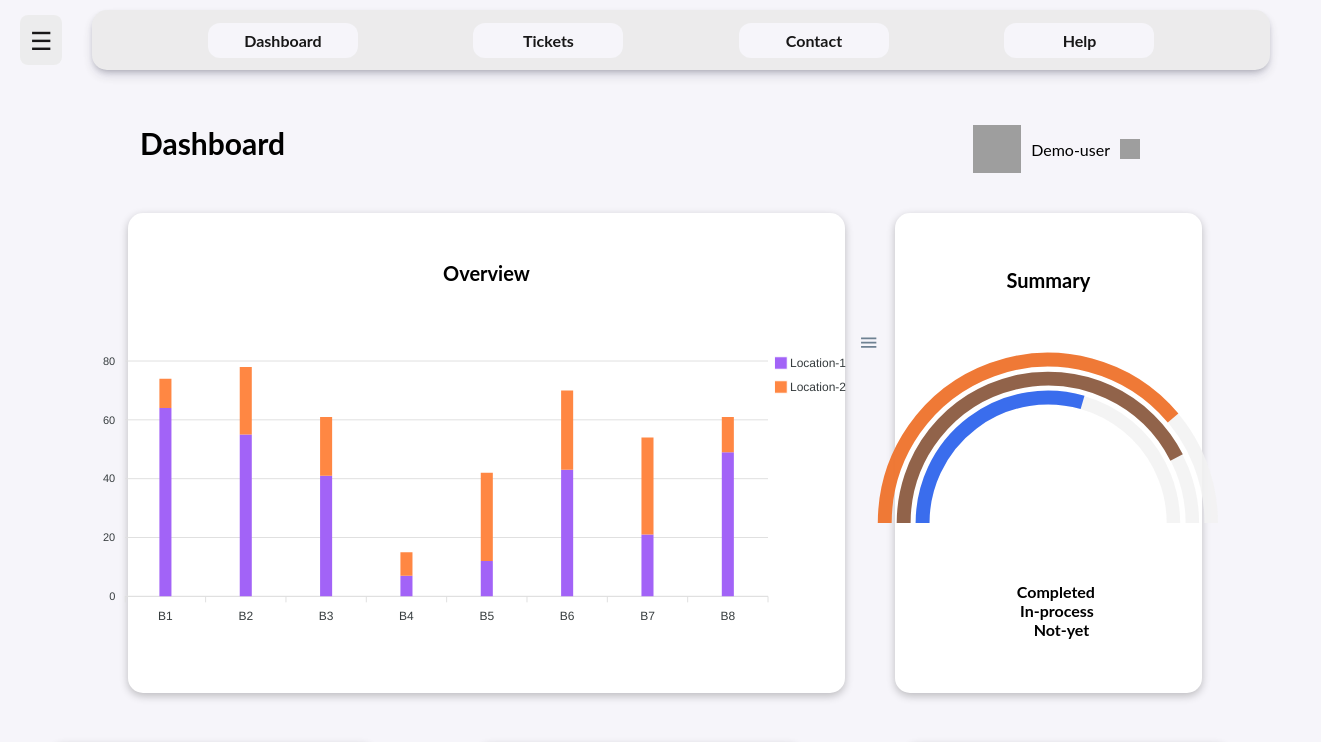
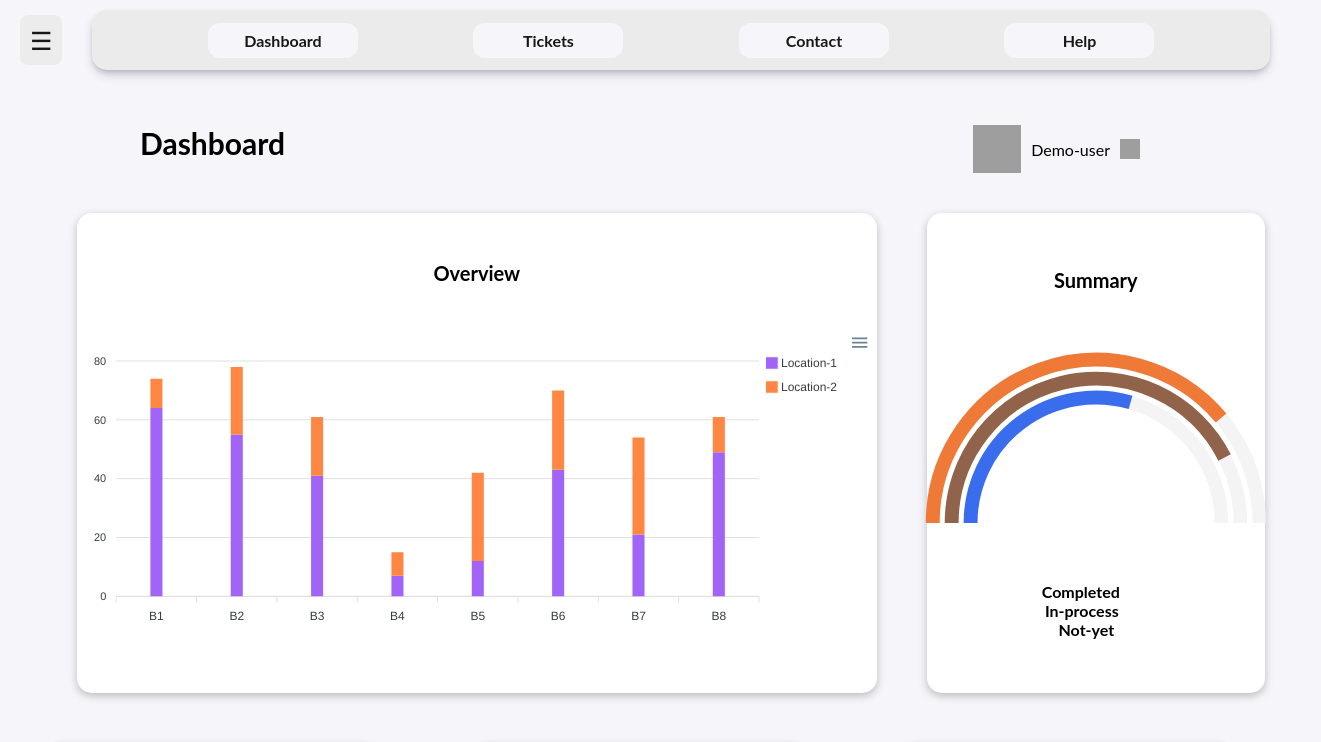
Before and after one commit to pradeep-08/dash-board-kriti, a React (Create React App) app: page / in a window 1280 px wide. Shown: the top 742 px of the page, 1321 px wide, since content can reach past the window. Built offline with nearby package versions, Linux system fonts and the light colour scheme; grey boxes are pictures that could not be loaded.

Commit message:
Update chart.css

```diff
--- a/src/pages/chart.css
+++ b/src/pages/chart.css
@@ -1,4 +1,5 @@
 .master-container {
+  width: 100%;
   display: grid;
   grid-template-columns: 100% 1fr;
   padding-top: 15px;
@@ -11,7 +12,7 @@
   align-items: center;
   background-color: #f6f5fa;
   height: 500px;
-  width: 80%;
+  width: 88%;
   gap: 50px;
 }
 
@@ -20,7 +21,7 @@
   align-items: center;
   justify-content: center;
   height: 480px;
-  width: 70%;
+  width: 90%;
   border-radius: 15px;
   background-color: #ffffff;
   box-shadow: rgba(0, 0, 0, 0.24) 0px 3px 8px;
@@ -46,7 +47,7 @@
 .semi-bar-details {
   display: flex;
   justify-content: center;
-  width: 100%;
+  width: 90%;
 }
 .box-1 {
   display: flex;
@@ -65,15 +66,11 @@
   width: 100%;
 }
 
-
-@media screen  and (max-width: 768px) and (min-width: 320px){
-
-#chart{
+@media screen and (max-width: 768px) and (min-width: 320px) {
+  #chart {
     width: 90%; /* Ensure the chart div takes full width of its parent */
     max-width: 600px; /* Optional: Set max-width to limit chart size on larger screens */
     margin: 0 auto; /* Center align if necessary */
-
-
   }
 
   .main-chart-container {
@@ -86,6 +83,4 @@
     background-color: #ffffff;
     box-shadow: rgba(0, 0, 0, 0.24) 0px 3px 8px;
   }
-
-
 }
```
Lines whose indentation alone changed are shown as unchanged.
